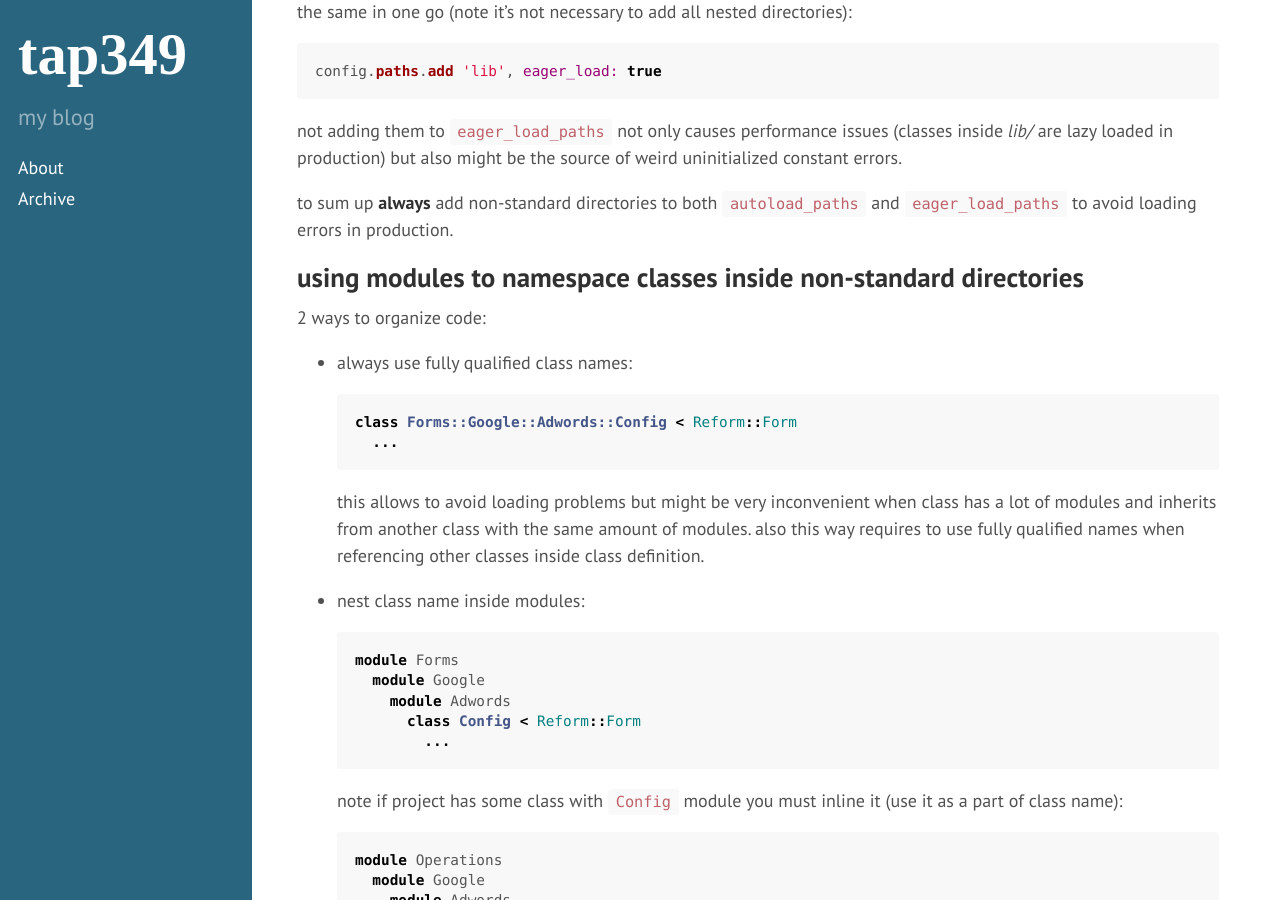
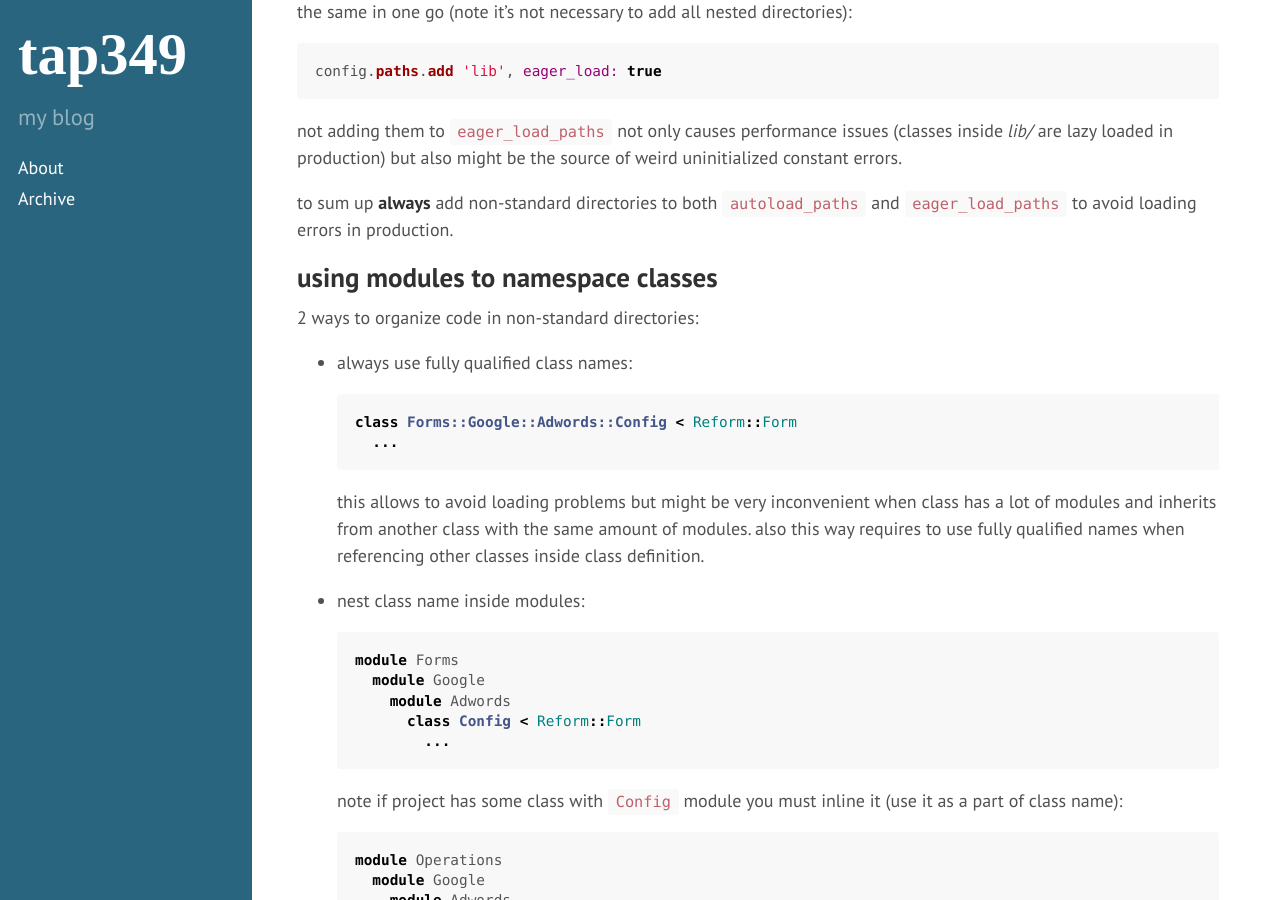
Before and after one commit to tap349/tap349.github.io, a Jekyll site: the page built from _posts/2016-09-02-autoloading-in-rails.md, in a window 1280 px wide and 900 px high, scrolled down 535 px. Built offline with Jekyll 4.4.1, drawn with Linux system fonts in a browser that asks for light colours.

Commit message:
update 2016-09-02_19:32:05

```diff
--- a/_posts/2016-09-02-autoloading-in-rails.md
+++ b/_posts/2016-09-02-autoloading-in-rails.md
@@ -41,9 +41,9 @@
 to sum up **always** add non-standard directories to both `autoload_paths`
 and `eager_load_paths` to avoid loading errors in production.
 
-## using modules to namespace classes inside non-standard directories
+## using modules to namespace classes
 
-2 ways to organize code:
+2 ways to organize code in non-standard directories:
 
 - always use fully qualified class names:
 
```
